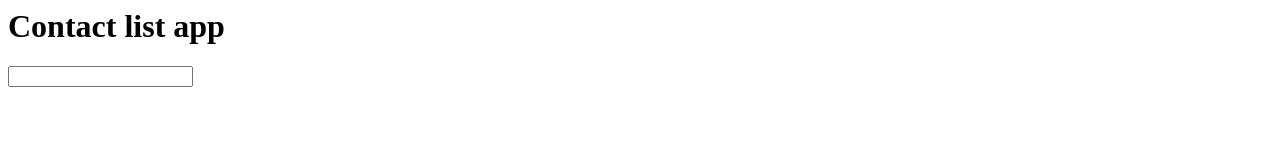
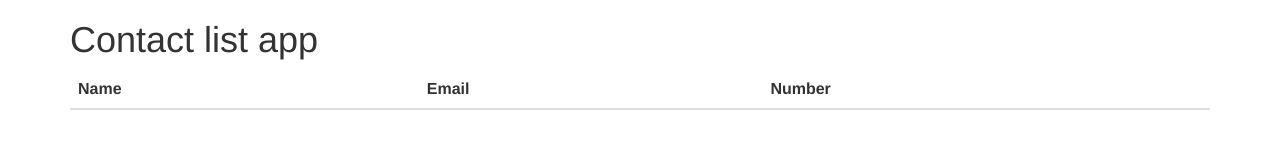
Before and after one commit to ezegg/contactListNodejs, a website: page public/index.html in a window 1280 px wide. Drawn offline with nearby package versions, Linux system fonts and the light colour scheme.

Commit message:
add bootstrap and test done

```diff
--- a/public/index.html
+++ b/public/index.html
@@ -1,12 +1,28 @@
 <!DOCTYPE>
 <html ng-app>
 	<head>
+		<!-- Latest compiled and minified CSS -->
+		<link rel="stylesheet" href="https://maxcdn.bootstrapcdn.com/bootstrap/3.3.6/css/bootstrap.min.css" integrity="sha384-1q8mTJOASx8j1Au+a5WDVnPi2lkFfwwEAa8hDDdjZlpLegxhjVME1fgjWPGmkzs7" crossorigin="anonymous">
+
+		<!-- Optional theme -->
+		<link rel="stylesheet" href="https://maxcdn.bootstrapcdn.com/bootstrap/3.3.6/css/bootstrap-theme.min.css" integrity="sha384-fLW2N01lMqjakBkx3l/M9EahuwpSfeNvV63J5ezn3uZzapT0u7EYsXMjQV+0En5r" crossorigin="anonymous">
 		<title>Contact list app</title>
 	</head>
 	<body>
-		<h1>Contact list app</h1>
-		<input ng-model="test">
-		{{test}}
+		<div class="container">
+			<h1>Contact list app</h1>
+
+			<table class="table">
+				<thead>
+					<tr>
+						<th>Name</th>
+						<th>Email</th>
+						<th>Number</th>
+					</tr>
+				</thead>
+			</table>
+		</div>
+
 
 	<script src="https://ajax.googleapis.com/ajax/libs/angularjs/1.2.29/angular.min.js"></script>
 	</body>
```
